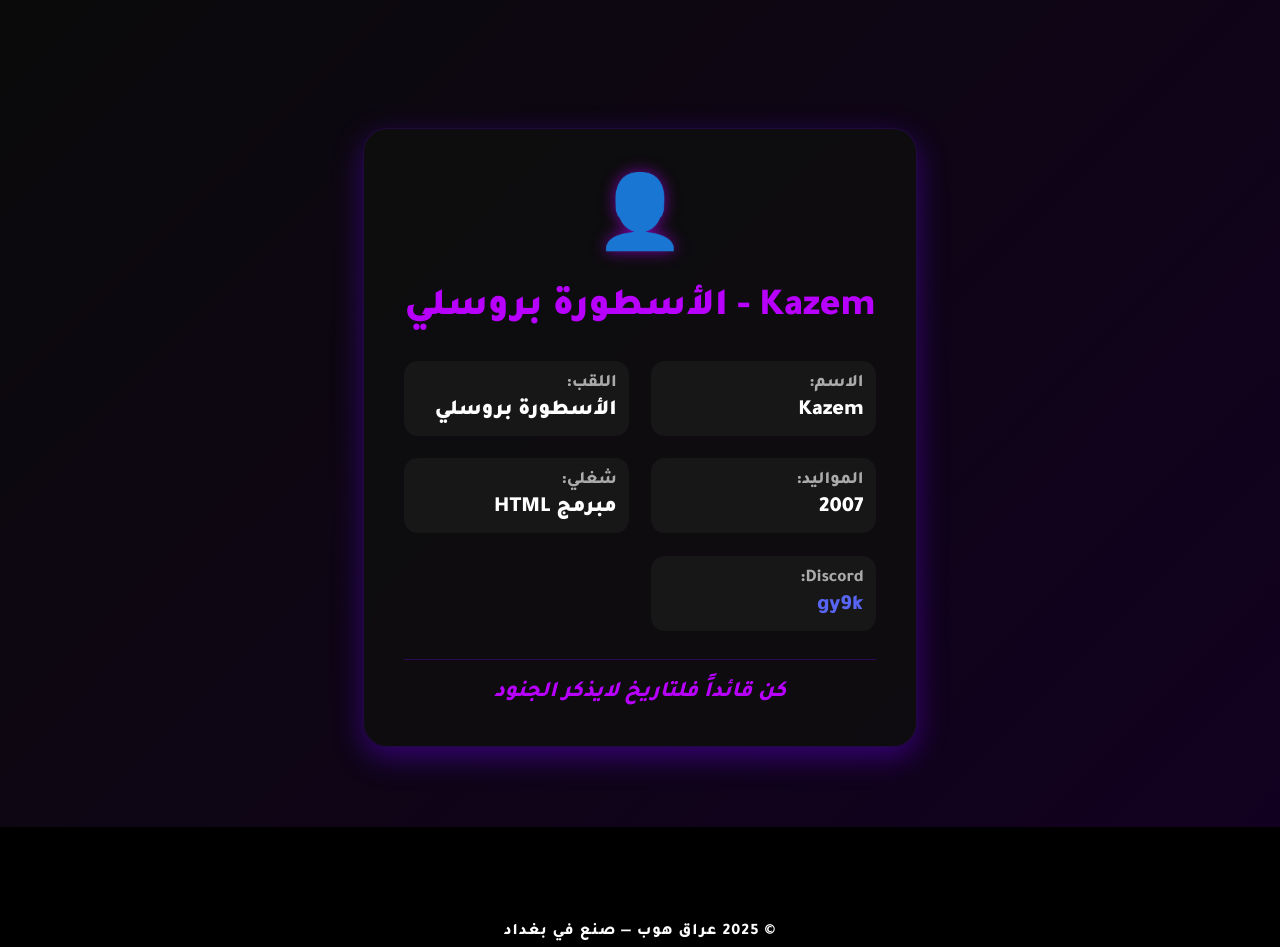
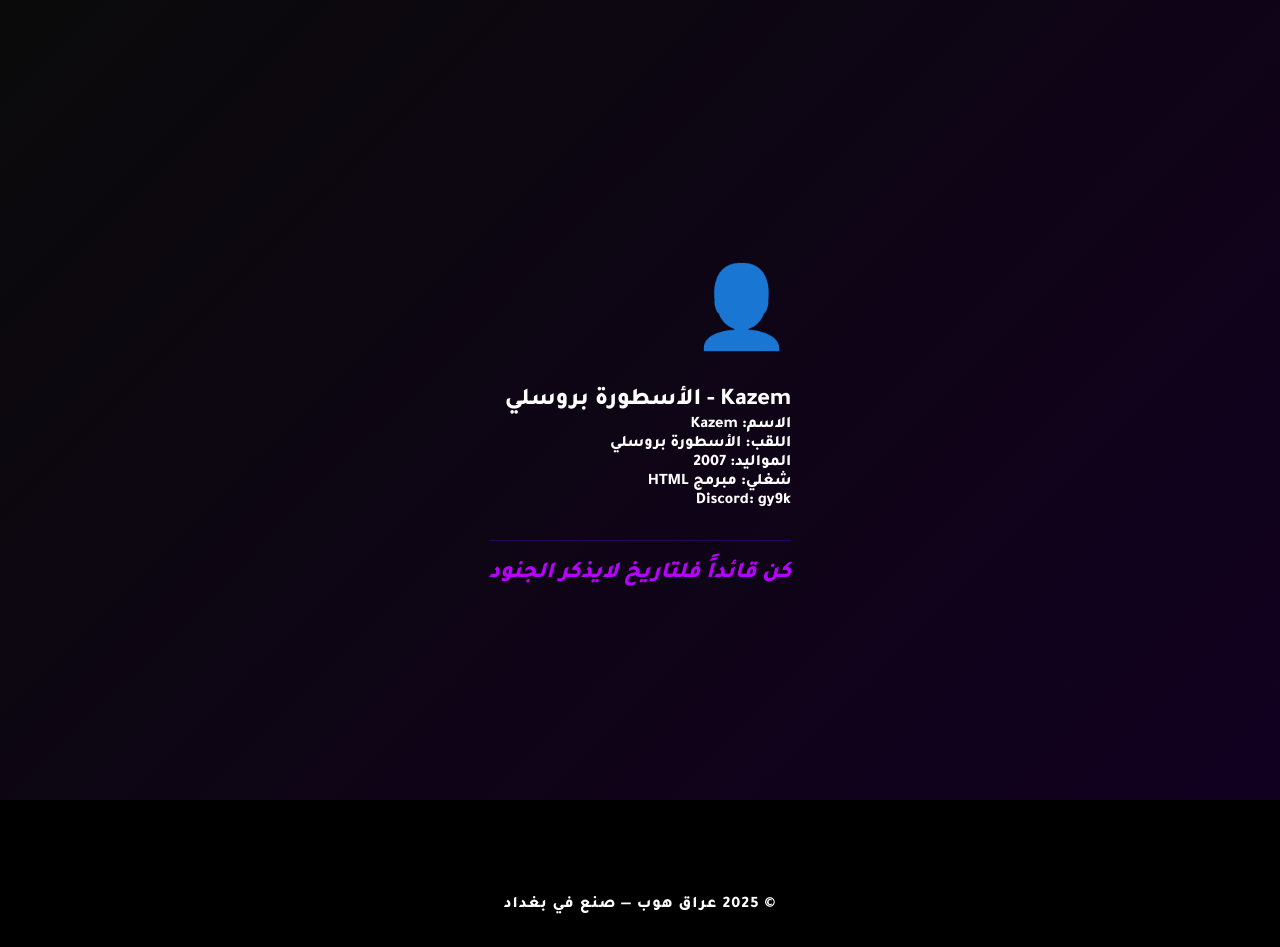
Before and after one commit to kadmali/iraq-hope, a plain HTML site: page index.html in a window 1280 px wide. Shown: the part 1600-2547 px from the top of the page. Drawn offline with Linux system fonts and the light colour scheme.

Commit message:
Update style.css

```diff
--- a/style.css
+++ b/style.css
@@ -396,78 +396,3 @@ footer {
     justify-content: center;
   }
 }
-
-.dev-card {
-  max-width: 700px;
-  background: rgba(15, 15, 15, 0.85);
-  padding: 2.5rem;
-  border-radius: 24px;
-  box-shadow: 0 10px 30px rgba(110, 0, 255, 0.4);
-  text-align: center;
-  backdrop-filter: blur(4px);
-  border: 1px solid rgba(110, 0, 255, 0.2);
-}
-
-.dev-card .avatar {
-  font-size: 4.5rem;
-  margin-bottom: 1rem;
-  color: #b800ff;
-  text-shadow: 0 0 15px rgba(184, 0, 255, 0.6);
-}
-
-.dev-card h2 {
-  font-size: 2.4rem;
-  margin-bottom: 1.8rem;
-  color: #b800ff;
-  font-weight: 900;
-}
-
-.info-grid {
-  display: grid;
-  grid-template-columns: repeat(auto-fit, minmax(220px, 1fr));
-  gap: 1.4rem;
-  margin: 1.8rem 0;
-}
-
-.info-item {
-  display: flex;
-  flex-direction: column;
-  align-items: flex-start;
-  padding: 12px;
-  background: rgba(30, 30, 30, 0.6);
-  border-radius: 14px;
-  transition: transform 0.3s, background 0.3s;
-}
-
-.info-item:hover {
-  transform: translateY(-3px);
-  background: rgba(40, 40, 40, 0.7);
-}
-
-.label {
-  font-size: 1.1rem;
-  font-weight: 800;
-  color: #aaa;
-  margin-bottom: 4px;
-}
-
-.value {
-  font-size: 1.35rem;
-  font-weight: 900;
-  color: white;
-}
-
-.discord-id {
-  color: #5865F2;
-  font-weight: 900;
-}
-
-.quote {
-  font-size: 1.4rem;
-  font-style: italic;
-  color: #b800ff;
-  margin-top: 1.8rem;
-  padding-top: 1.2rem;
-  border-top: 1px solid rgba(110, 0, 255, 0.3);
-  font-weight: 800;
-}
```
